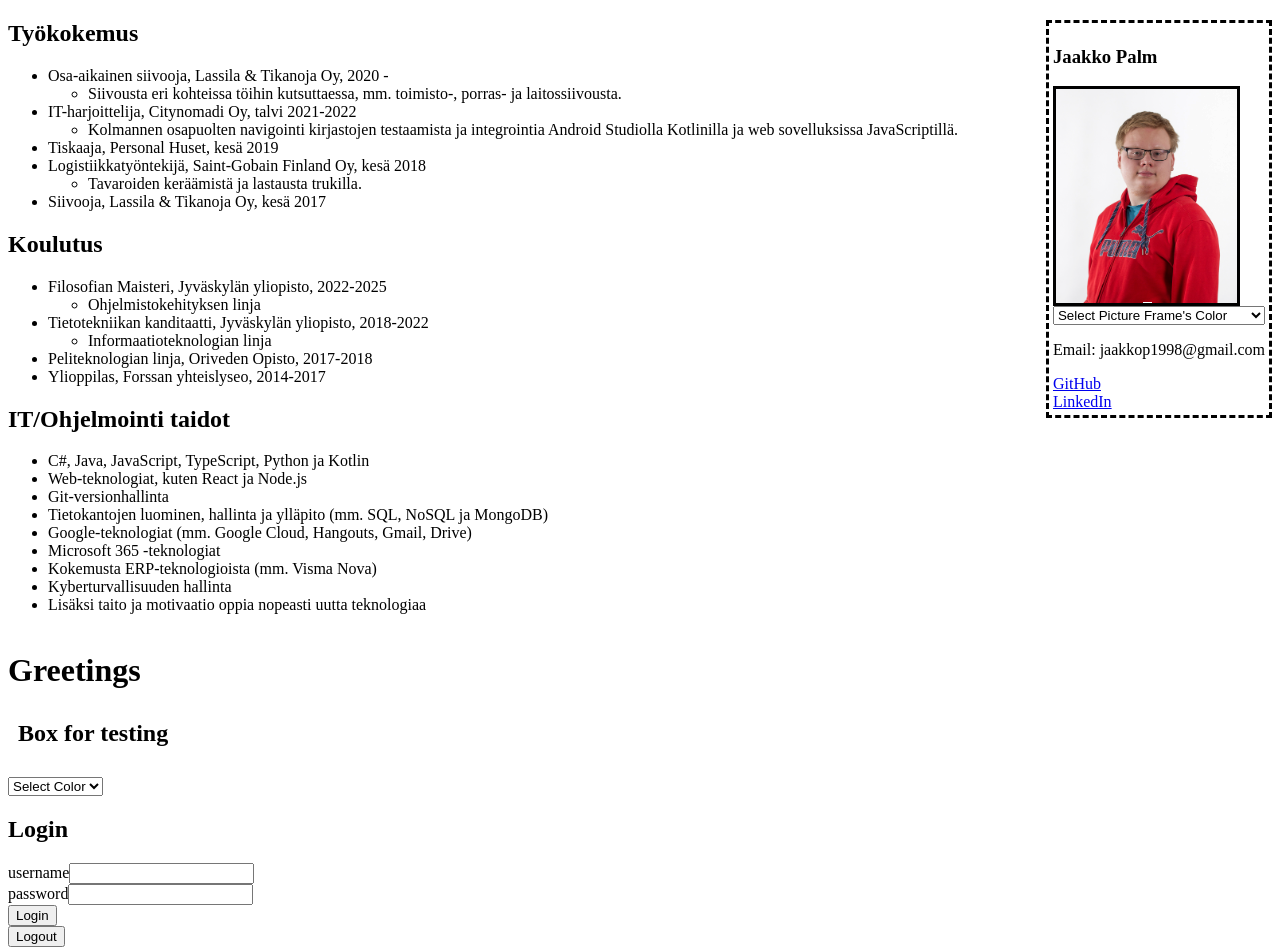
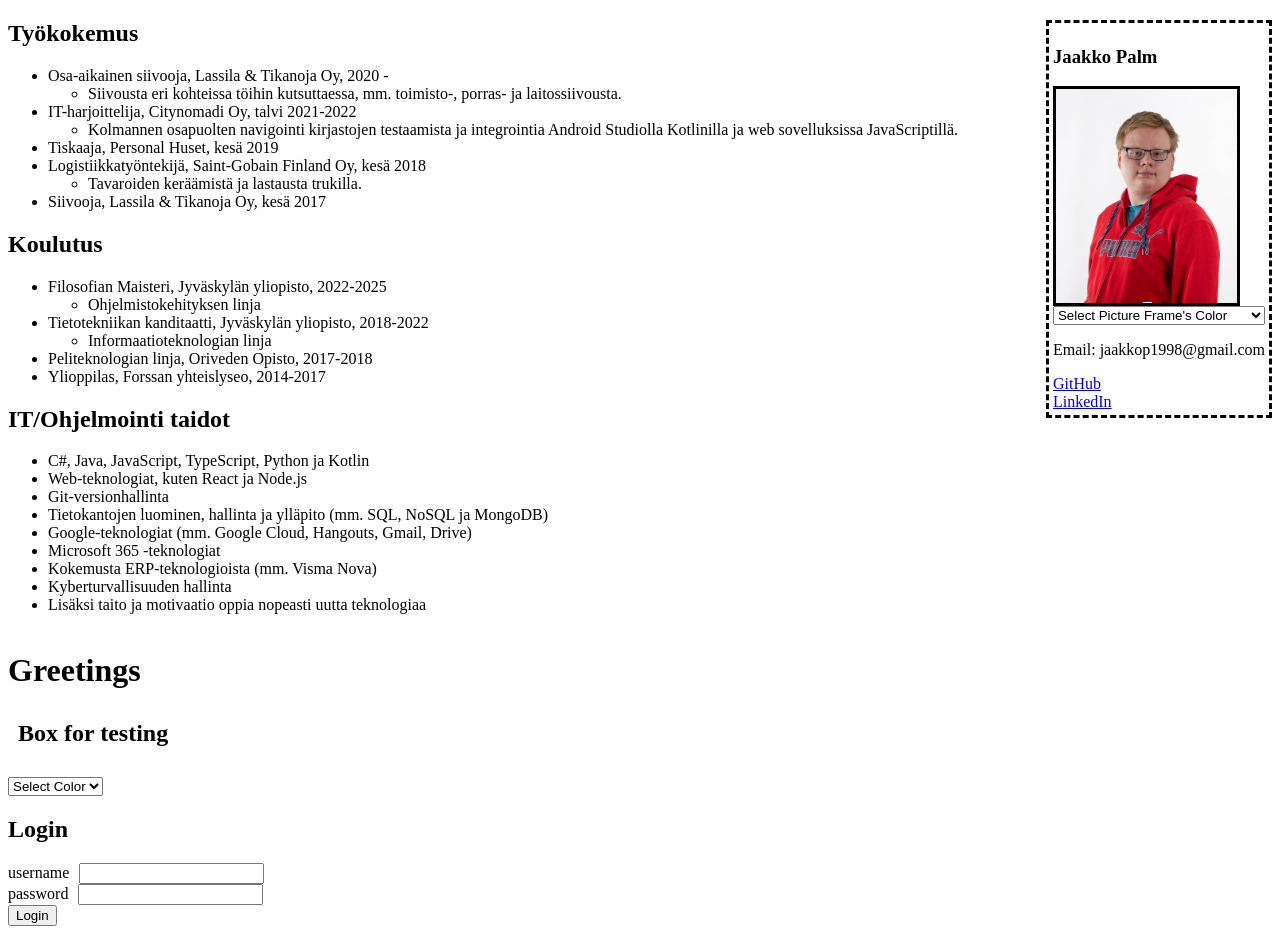
Before and after one commit to JaakkoP1998/react_harjoittelua, a React (Vite) app: page / in a window 1280 px wide. Shown: the top 952 px of the page. Built offline with nearby package versions, Linux system fonts and the light colour scheme; no server answers.

Commit message:
Small fixes

```diff
--- a/src/App.css
+++ /dev/null
@@ -1,3 +0,0 @@
-.commentBox{
-  border: solid;
-}
--- a/src/components/LoginForm.jsx
+++ b/src/components/LoginForm.jsx
@@ -58,6 +58,9 @@ const LoginForm = () => {
 
     return (
         <div>
+            {/* Conditional rendering whenever we show login form or logout button.*/}
+            {!user && (
+                <div className="logInDiv">
                     <h2>Login</h2>
                     <form onSubmit={handleLogin}>
                         <div>
@@ -82,11 +85,12 @@ const LoginForm = () => {
                         </div>
                         <button type="submit"> Login </button>
                     </form>
-            <button onClick={handleLogOut}> Logout </button>
-            {/* Conditional rendering for showing logged in user's name.*/}
+                </div>
+            )}
             {user && (
                 <div>
                     <p>{user.name} logged in</p>
+                    <button onClick={handleLogOut}> Logout </button>
                 </div>
             )}
         </div>
--- a/src/index.css
+++ b/src/index.css
@@ -23,3 +23,7 @@
   border-style: solid;
   border-width: 3px;
 }
+
+.logInDiv input{
+  margin-left: 10px;
+}
```
Lines whose indentation alone changed are shown as unchanged.
